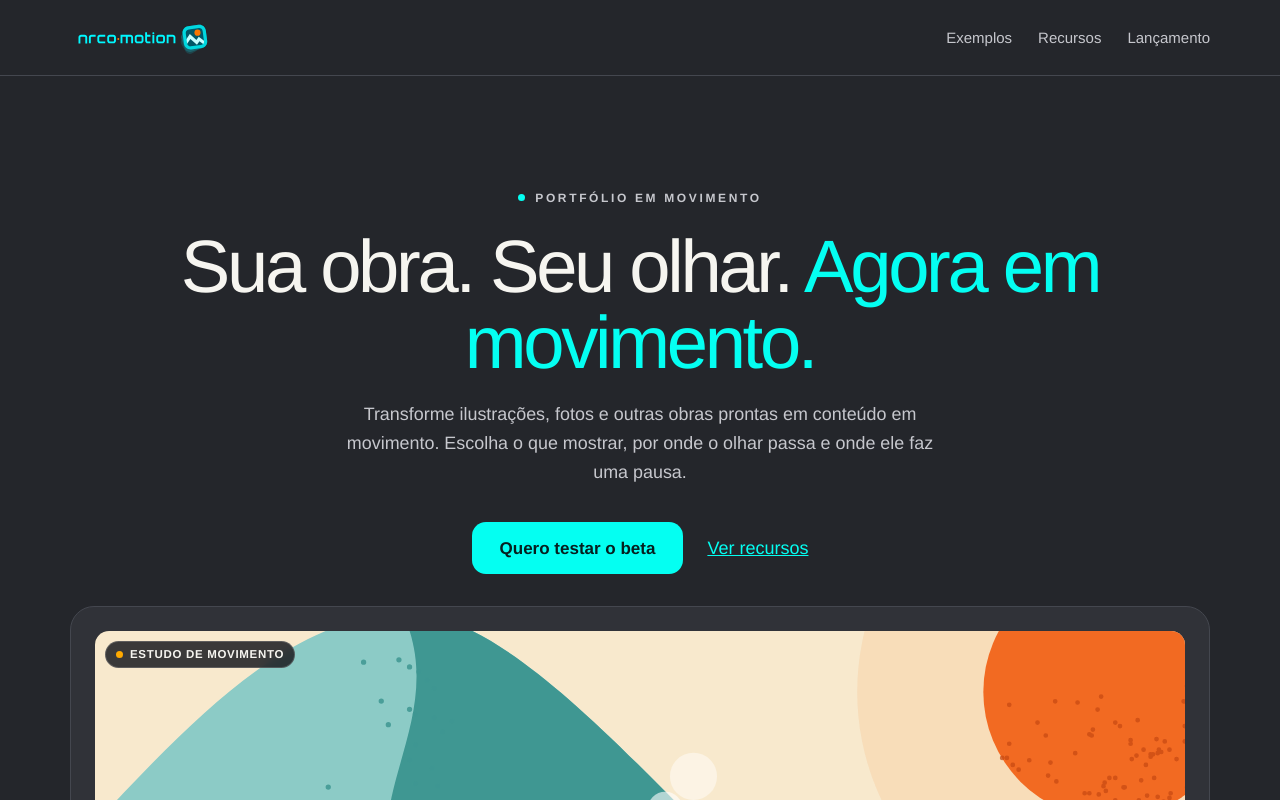
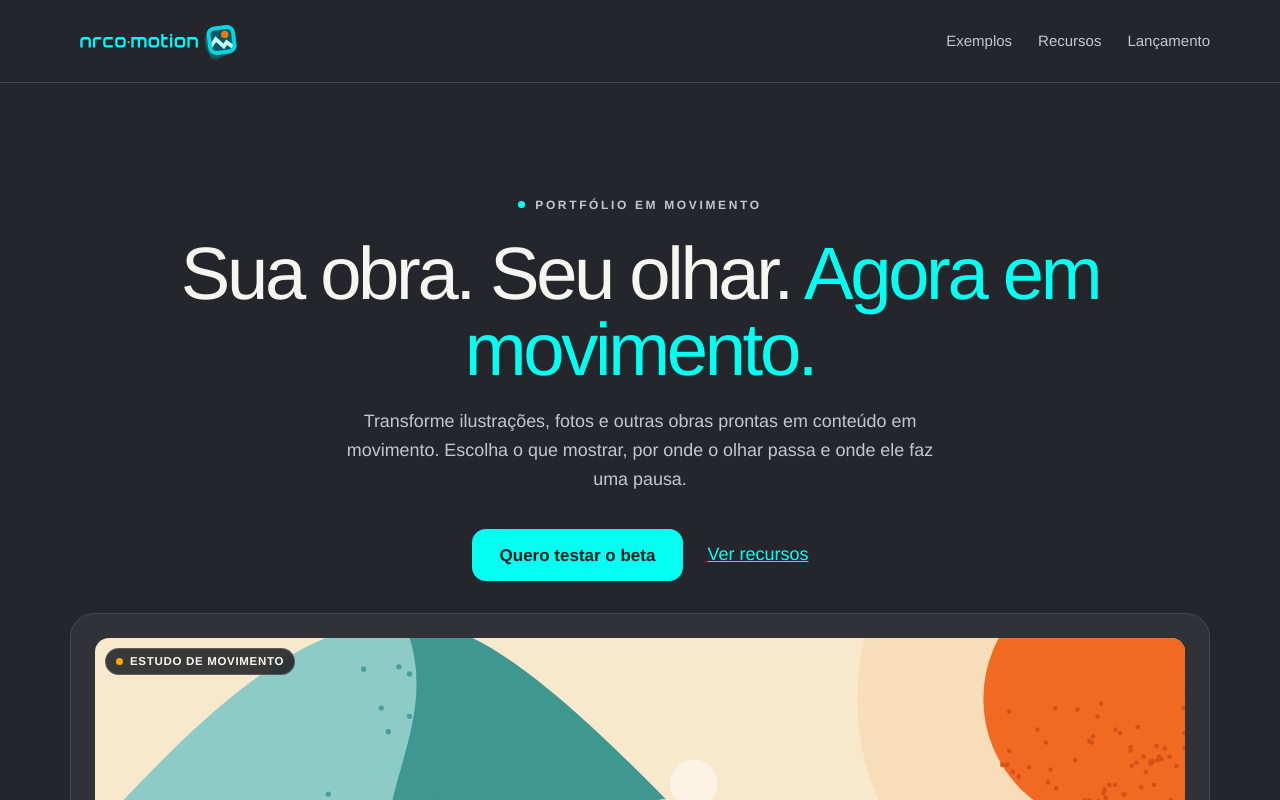
Before and after one commit to rowestudio/arco-motion-site, a plain HTML site: page index.html in a window 1280 px wide. Shown: the top 800 px of the page. Drawn offline with Linux system fonts and the light colour scheme.

Commit message:
Aumenta o logotipo na página de lançamento

```diff
--- a/css/style.css
+++ b/css/style.css
@@ -383,3 +383,6 @@ footer p { margin: 0; max-width: 78ch; }
 @media (min-width: 900px) and (max-width: 1100px) {
   .replay-pair { grid-template-columns: 1fr; }
 }
+
+body.landing .brand img { height: 46px; }
+body.landing footer img { height: 38px; }
--- a/index.html
+++ b/index.html
@@ -9,7 +9,7 @@
 <link rel="icon" type="image/png" href="assets/arcomotion-simbolo.png">
 <link rel="stylesheet" href="css/style.css">
 </head>
-<body>
+<body class="landing">
 <a class="skip" href="#conteudo">Ir para o conteúdo</a>
 
 <header class="top">
```
